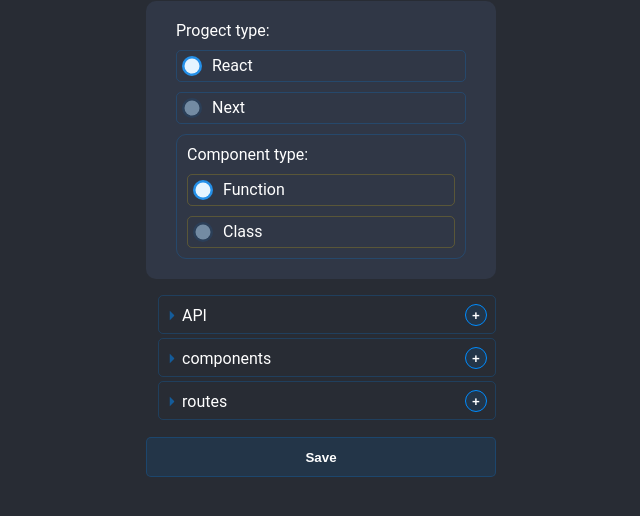
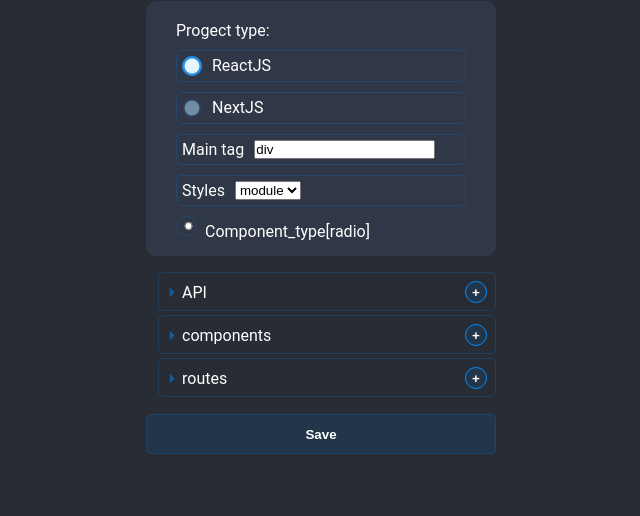
Before and after one commit to Vitalii-Volianyk/VSC-React_component, a React (Create React App) app in the folder ui/: page / in a window 1280 px wide. Shown: the top 516 px of the page, without its empty margins (319-959 px from the left). Built offline with nearby package versions, Linux system fonts and the light colour scheme.

Commit message:
chore: Refactor Form components to use shared Input component

```diff
--- a/ui/src/App.jsx
+++ b/ui/src/App.jsx
@@ -3,6 +3,7 @@
 import Lodash from "lodash";
 import "./App.css";
 import Code from "./code";
+import Templates from "./template";
 import Route from "./Components/Route";
 import Types from "./Components/Types";
 import AddFolder from "./Components/AddFolder";
@@ -10,8 +11,7 @@
 function App() {
 	const [structure, setStructure] = useState(Code);
 	const [path, setPath] = useState([]);
-	const [type, setType] = useState("react");
-	const [types, setTypes] = useState(["react", "next"]);
+	const [type, setType] = useState(Object.keys(Templates)[0]);
 	const [newFoderPath, setNewFoderPath] = useState("");
 
 	useEffect(() => {
@@ -21,9 +21,9 @@
 				case "structure":
 					setStructure(message.data);
 					break;
-				case "types":
-					setTypes(message.data);
-					break;
+				// case "types":
+				// 	setTypes(message.data);
+				// 	break;
 				default:
 					break;
 			}
@@ -72,7 +72,7 @@
 	return (
 		<div className="App">
 			<div className="floating">
-				<Types types={types} setType={setType} currentType={type} />
+				<Types setType={setType} templates={Templates} currentType={type} />
 				{newFoderPath !== "" && (
 					<AddFolder saveFolder={saveFolder} parentPath={newFoderPath} />
 				)}
--- /dev/null
+++ b/ui/src/Components/Form/Input.jsx
@@ -0,0 +1,19 @@
+import { useState } from "react";
+
+function Input({ type = "input", defaultVal, name }) {
+	const [val, setVal] = useState(defaultVal);
+	return (
+		<div className="input">
+			<label htmlFor={name}>{name.replace("_", " ")}</label>
+			<input
+				type={type}
+				name={name}
+				id={name}
+				value={val}
+				onChange={(e) => setVal(e.target.value)}
+			/>
+		</div>
+	);
+}
+
+export default Input;
--- /dev/null
+++ b/ui/src/Components/Form/Select.jsx
@@ -0,0 +1,24 @@
+import { useState } from "react";
+
+function Select({ type = "input", defaultVal, name }) {
+	const [val, setVal] = useState(defaultVal);
+	return (
+		<div className="input">
+			<label htmlFor={name}>{name.replace("_", " ")}</label>
+			<select
+				name={name}
+				value={val}
+				onChange={(e) => setVal(e.target.value)}
+				id={name}
+			>
+				{defaultVal.map((item, index) => (
+					<option key={index} value={item}>
+						{item}
+					</option>
+				))}
+			</select>
+		</div>
+	);
+}
+
+export default Select;
--- a/ui/src/Components/Types.jsx
+++ b/ui/src/Components/Types.jsx
@@ -1,24 +1,11 @@
-import { useEffect, useState } from "react";
+import Input from "./Form/Input";
+import Select from "./Form/Select";
 
-let SubTypes = {
-	react: ["function", "class"],
-	next: ["server", "client", "group"],
-};
-let StyleTypes = {
-	react: ["module", "class"],
-	next: ["server", "client", "group"],
-};
-function Types({ types, setType, currentType }) {
-	const [subType, setSubType] = useState(SubTypes[currentType][0]);
-
-	useEffect(() => {
-		setSubType(SubTypes[currentType][0]);
-	}, [currentType]);
-
+function Types({ setType, currentType, templates }) {
 	return (
 		<div className="TypesContainer">
 			<span>Progect type:</span>
-			{types.map((type, index) => (
+			{Object.keys(templates).map((type, index) => (
 				<div
 					key={index}
 					onClick={(e) => setType(type)}
@@ -28,21 +15,39 @@
 					<label htmlFor={type}>{type[0].toUpperCase() + type.slice(1)}</label>
 				</div>
 			))}
-			<div className="subContainer">
-				<span>Component type:</span>
-				{SubTypes[currentType].map((type, index) => (
-					<div
-						key={index}
-						onClick={(e) => setSubType(type)}
-						className={subType === type ? "checked" : "unchecked"}
-					>
-						<div className="radio"></div>
-						<label htmlFor={type}>
-							{type[0].toUpperCase() + type.slice(1)}
-						</label>
+
+			{Object.keys(templates[currentType]).map((key, index) => {
+				if (key.match(/^\$/))
+					return (
+						<Input
+							key={index}
+							type={key.match(/^.*\[(.*)\]$/)[1] || "input"}
+							defaultVal={templates[currentType][key]}
+							name={key.match(/^\$(.*)\[.*\]$/)[1]}
+						/>
+					);
+				if (key.match(/^#/))
+					return (
+						<Select
+							key={index}
+							type={key.match(/^.*\[(.*)\]$/)[1] || "input"}
+							defaultVal={Object.keys(templates[currentType][key])}
+							name={key.match(/^#(.*)\[.*\]$/)[1]}
+						/>
+					);
+				return (
+					<div key={index} className="radio">
+						<input
+							type="radio"
+							name={currentType}
+							id={key}
+							value={key}
+							onChange={(e) => setType(key)}
+						/>
+						<label htmlFor={key}>{key[0].toUpperCase() + key.slice(1)}</label>
 					</div>
-				))}
-			</div>
+				);
+			})}
 		</div>
 	);
 }
--- a/ui/src/template.js
+++ b/ui/src/template.js
@@ -1,6 +1,66 @@
 const Templates = {
 	ReactJS: {
 		"$Main_tag[input]": "div",
+
+		"#Styles[list]": {
+			module: {
+				val: "import styles from './{{ComponentName}}.module.css';",
+				content: `import "./{{ComponentName}}.module.css";`,
+				file: "{{ComponentName}}.module.css",
+			},
+			css: {
+				val: "import './{{ComponentName}}.css';",
+				content: `import "./{{ComponentName}}.css";`,
+				file: "{{ComponentName}}.css",
+			},
+			scss: {
+				val: "import './{{ComponentName}}.scss';",
+				content: `import "./{{ComponentName}}.scss";`,
+				file: "{{ComponentName}}.scss",
+			},
+			none: {
+				val: "",
+				content: "",
+				file: "",
+			},
+		},
+
+		"Component_type[radio]": {
+			function: [
+				{
+					content: `{{Styles}}
+				function {{ComponentName}}() {
+					return <{{Main_tag}} className="{{ComponentName}}"></{{Main_tag}}>;
+				}
+					export default {{ComponentName}};`,
+					file: "{{ComponentName}}.jsx",
+				},
+				{
+					content: "export default {{ComponentName}};",
+					file: "index.jsx",
+				},
+			],
+
+			class: [
+				{
+					content: `{{Styles}}
+				class {{ComponentName}} extends React.Component {
+					render() {
+						return <{{Main_tag}} className="{{ComponentName}}"></{{Main_tag}}>;
+					}
+				}
+				export default {{ComponentName}};`,
+					file: "{{ComponentName}}.jsx",
+				},
+				{
+					content: "export default {{ComponentName}};",
+					file: "index.jsx",
+				},
+			],
+		},
+	},
+	NextJS: {
+		"$Main_tag[input]": "div2",
 
 		"#Styles[list]": {
 			module: {
@@ -13,55 +73,7 @@
 				content: `import "./{{ComponentName}}.css";`,
 				file: "{{ComponentName}}.css",
 			},
-			scss: {
-				let: "import './{{ComponentName}}.scss';",
-				content: `import "./{{ComponentName}}.scss";`,
-				file: "{{ComponentName}}.scss",
-			},
-			none: {
-				let: "",
-				content: "",
-				file: "",
-			},
-		},
-
-		"Component_type[radio]": {
-			function: {
-				content: `{{Styles}}
-				function {{ComponentName}}() {
-					return <{{Main_tag}} className="{{ComponentName}}"></{{Main_tag}}>;
-				}
-					export default {{ComponentName}};`,
-				file: "{{ComponentName}}.jsx",
-			},
-
-			class: {
-				content: `{{Styles}}
-				class {{ComponentName}} extends React.Component {
-					render() {
-						return <{{Main_tag}} className="{{ComponentName}}"></{{Main_tag}}>;
-					}
-				}
-				export default {{ComponentName}};`,
-				file: "{{ComponentName}}.jsx",
-			},
-		},
-	},
-	NextJS: {
-		"$Main_tag[input]": "div",
-
-		"#Styles[list]": {
-			module: {
-				let: "import styles from './{{ComponentName}}.module.css';",
-				content: `import "./{{ComponentName}}.module.css";`,
-				file: "{{ComponentName}}.module.css",
-			},
-			css: {
-				let: "import './{{ComponentName}}.css';",
-				content: `import "./{{ComponentName}}.css";`,
-				file: "{{ComponentName}}.css",
-			},
-			scss: {
+			scss2: {
 				let: "import './{{ComponentName}}.scss';",
 				content: `import "./{{ComponentName}}.scss";`,
 				file: "{{ComponentName}}.scss",
@@ -100,3 +112,5 @@
 		},
 	},
 };
+
+export default Templates;
```
Also changed, not shown: ui/src/Components/Form/Radio.jsx (added, +19 -0 lines).
